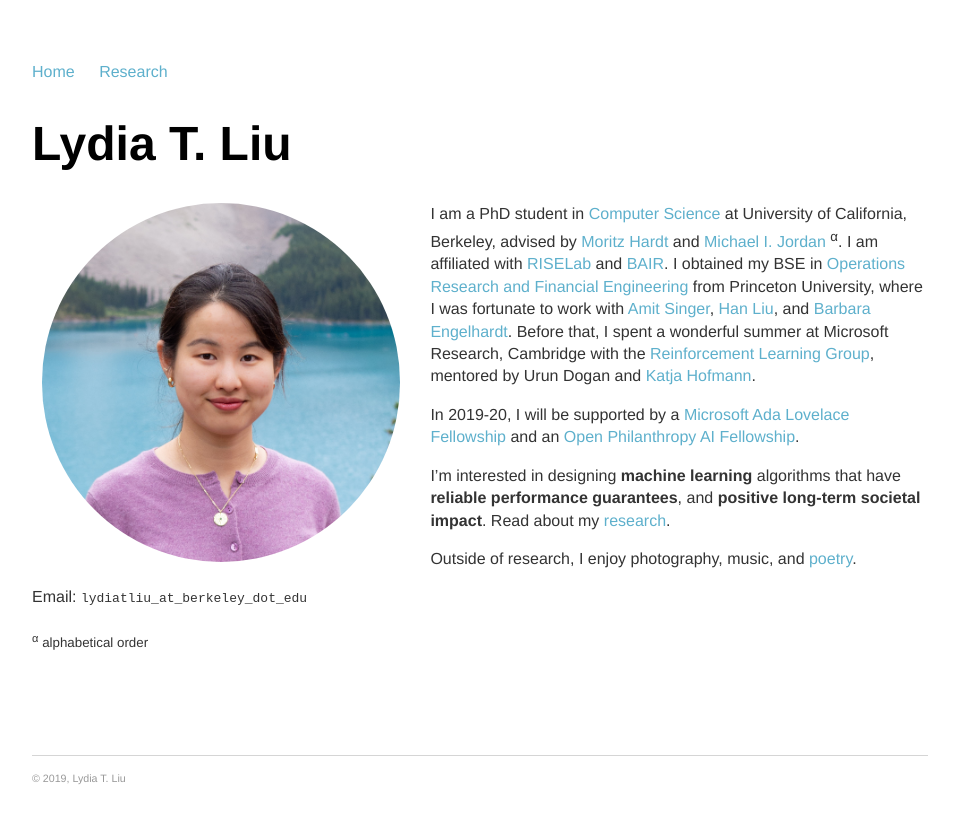
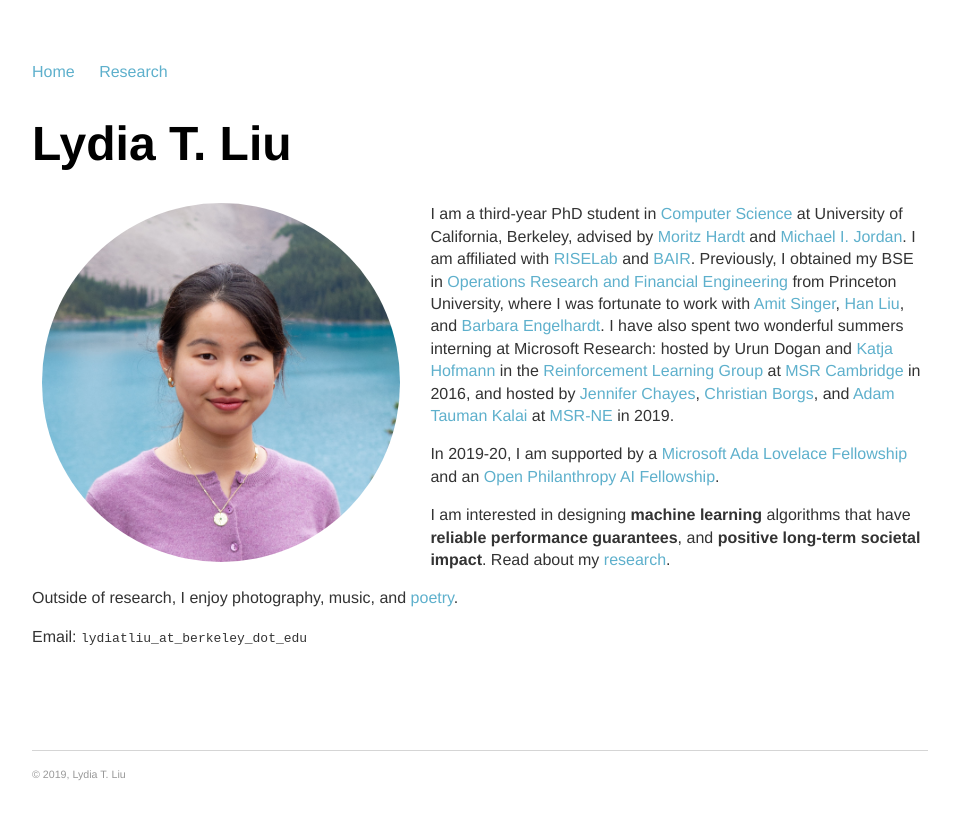
Before and after one commit to serenalwang/serenalwang.github.io, a Jekyll site: the page built from index.md, in a window 1280 px wide. Shown: the top 823 px of the page, without its empty margins (160-1119 px from the left). Built offline with Jekyll 4.4.1, drawn with Linux system fonts in a browser that asks for light colours.

Commit message:
Update index.md

```diff
--- a/index.md
+++ b/index.md
@@ -8,15 +8,13 @@ title: Lydia T. Liu | University of California, Berkeley
 
 <img src="img/b4.jpg" alt="Photo" class="leftside_image">
 
-I am a PhD student in [Computer Science](https://eecs.berkeley.edu/) at University of California, Berkeley, advised by [Moritz Hardt](http://www.moritzhardt.com/) and [Michael I. Jordan](https://people.eecs.berkeley.edu/~jordan/) <sup>&alpha;</sup>. I am affiliated with [RISELab](http://rise.cs.berkeley.edu/) and [BAIR](http://bair.berkeley.edu/).
-I obtained my BSE in [Operations Research and Financial Engineering](https://orfe.princeton.edu/) from Princeton University, where I was fortunate to work with [Amit Singer](https://web.math.princeton.edu/~amits/), [Han Liu](https://www.princeton.edu/~hanliu/), and [Barbara Engelhardt](https://www.cs.princeton.edu/~bee/). Before that, I spent a wonderful summer at Microsoft Research, Cambridge with the [Reinforcement Learning Group](https://www.microsoft.com/en-us/research/group/reinforcement-learning-group/), mentored by Urun Dogan and [Katja Hofmann](https://www.microsoft.com/en-us/research/people/kahofman/).
+I am a third-year PhD student in [Computer Science](https://eecs.berkeley.edu/) at University of California, Berkeley, advised by [Moritz Hardt](http://www.moritzhardt.com/) and [Michael I. Jordan](https://people.eecs.berkeley.edu/~jordan/). I am affiliated with [RISELab](http://rise.cs.berkeley.edu/) and [BAIR](http://bair.berkeley.edu/).
+Previously, I obtained my BSE in [Operations Research and Financial Engineering](https://orfe.princeton.edu/) from Princeton University, where I was fortunate to work with [Amit Singer](https://web.math.princeton.edu/~amits/), [Han Liu](https://www.princeton.edu/~hanliu/), and [Barbara Engelhardt](https://www.cs.princeton.edu/~bee/). I have also spent two wonderful summers interning at Microsoft Research: hosted by Urun Dogan and [Katja Hofmann](https://www.microsoft.com/en-us/research/people/kahofman/) in the [Reinforcement Learning Group](https://www.microsoft.com/en-us/research/group/reinforcement-learning-group/) at [MSR Cambridge](https://www.microsoft.com/en-us/research/lab/microsoft-research-cambridge/) in 2016, and hosted by [Jennifer Chayes](https://www.microsoft.com/en-us/research/people/jchayes/), [Christian Borgs](https://www.microsoft.com/en-us/research/people/borgs/), and [Adam Tauman Kalai](https://www.microsoft.com/en-us/research/people/adum/) at [MSR-NE](https://www.microsoft.com/en-us/research/lab/microsoft-research-new-england/) in 2019.
 
-In 2019-20, I will be supported by a [Microsoft Ada Lovelace Fellowship](https://www.microsoft.com/en-us/research/academic-program/ada-lovelace-fellowship/) and an [Open Philanthropy AI Fellowship](https://www.openphilanthropy.org/focus/global-catastrophic-risks/potential-risks-advanced-artificial-intelligence/open-phil-ai-fellowship-2019-class).
+In 2019-20, I am supported by a [Microsoft Ada Lovelace Fellowship](https://www.microsoft.com/en-us/research/academic-program/ada-lovelace-fellowship/) and an [Open Philanthropy AI Fellowship](https://www.openphilanthropy.org/focus/global-catastrophic-risks/potential-risks-advanced-artificial-intelligence/open-phil-ai-fellowship-2019-class).
 
-I'm interested in designing **machine learning** algorithms that have **reliable performance guarantees**, and **positive long-term societal impact**. Read about my [research](/projects).
+I am interested in designing **machine learning** algorithms that have **reliable performance guarantees**, and **positive long-term societal impact**. Read about my [research](/projects).
 
 Outside of research, I enjoy photography, music, and <a href="/writing">poetry</a>.
 
 Email: `lydiatliu_at_berkeley_dot_edu`
-
-<sub><sup>&alpha;</sup> alphabetical order </sub>
```
